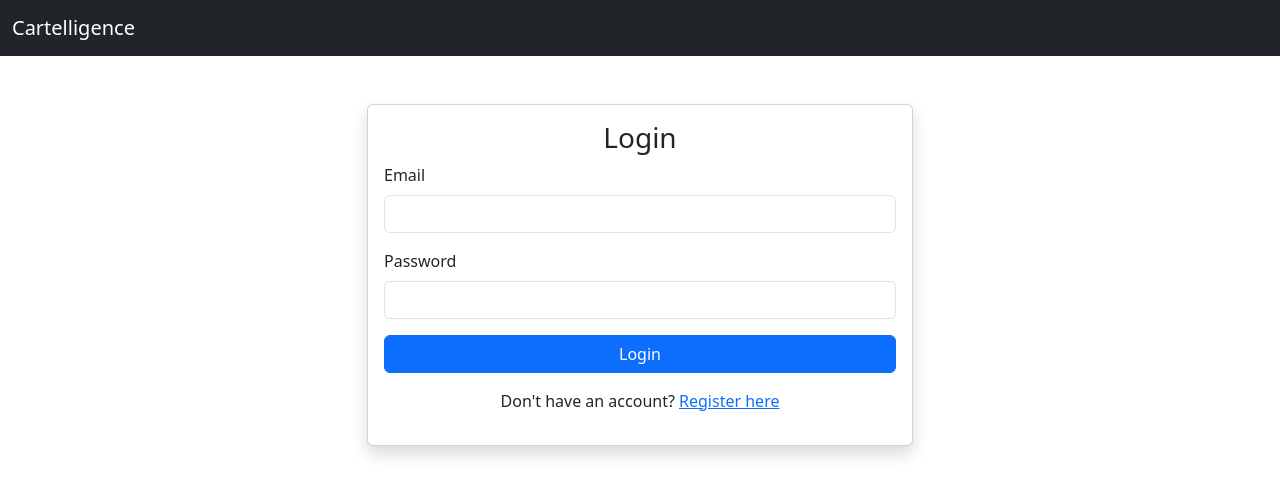
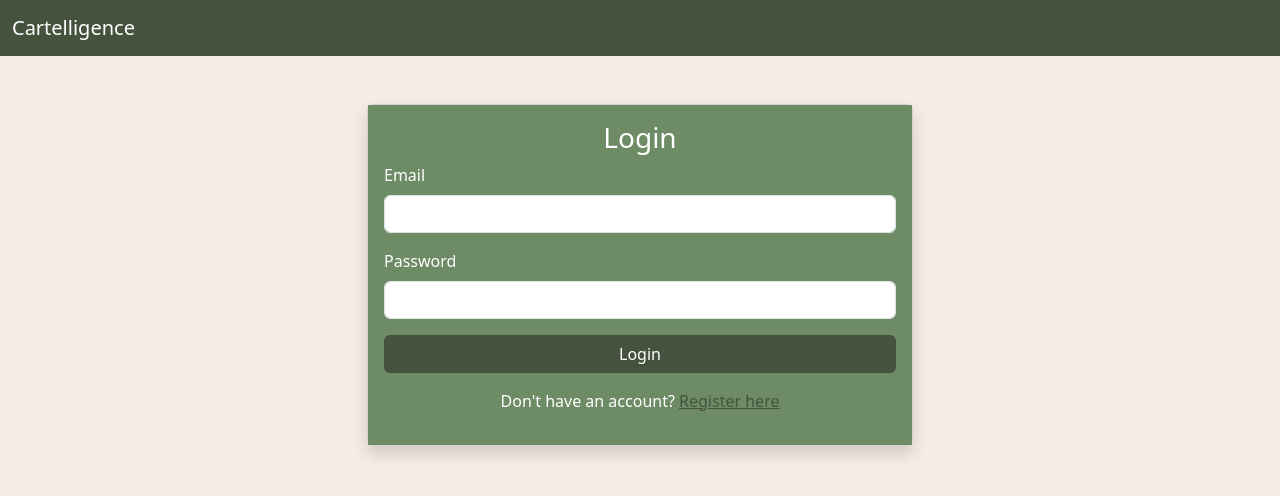
Before and after one commit to alephnull07/Cartelligence, a Flask app: page /login in a window 1280 px wide. Shown: the top 496 px of the page. Run offline with Flask 3, Linux system fonts and the light colour scheme.

Commit message:
Styled login.html to fit color palette

```diff
--- a/static/css/styles.css
+++ b/static/css/styles.css
@@ -245,6 +245,7 @@ body.has-topbar .main-content {
     background-color: #f6f6f6; /* Light grey */
 }
 
+
 #edit-btn {
     background-color: #c47a6d; /* Red */
 }
--- a/templates/login.html
+++ b/templates/login.html
@@ -5,11 +5,11 @@
     <link href="https://cdn.jsdelivr.net/npm/bootstrap@5.3.1/dist/css/bootstrap.min.css" rel="stylesheet">
     <script src="https://cdn.jsdelivr.net/npm/bootstrap@5.3.1/dist/js/bootstrap.bundle.min.js"></script>
 </head>
-<body>
+<body style="background-color: #f5ece5;">
     <!-- Navbar -->
-    <nav class="navbar navbar-expand-lg navbar-dark bg-dark">
+    <nav class="navbar navbar-expand-lg" style="background-color: #45523e;">
         <div class="container-fluid">
-            <a class="navbar-brand" href="/">Cartelligence</a>
+            <a class="navbar-brand" href="/" style="color: #ffff;">Cartelligence</a>
         </div>
     </nav>
 
@@ -59,22 +59,22 @@
         <div class="row justify-content-center">
             <div class="col-md-6">
                 <div class="card shadow">
-                    <div class="card-body">
-                        <h3 class="card-title text-center">Login</h3>
+                    <div class="card-body" style="background-color: #6d8b65;">
+                        <h3 class="card-title text-center" style="color: #fff;">Login</h3>
                         <form method="POST">
                             <div class="mb-3">
-                                <label for="email" class="form-label">Email</label>
+                                <label for="email" class="form-label" style="color: #fff;">Email</label>
                                 <!-- Pre-fill the email input -->
                                 <input type="email" class="form-control" id="email" name="email" value="{{ email }}" required>
                             </div>
                             <div class="mb-3">
-                                <label for="password" class="form-label">Password</label>
+                                <label for="password" class="form-label" style="color: #fff;">Password</label>
                                 <!-- Password is cleared after form submission -->
                                 <input type="password" class="form-control" id="password" name="password" required>
                             </div>
-                            <button type="submit" class="btn btn-primary w-100">Login</button>
+                            <button type="submit" class="btn w-100" style="color: #fff; background-color: #45523e;">Login</button>
                         </form>
-                        <p class="text-center mt-3">Don't have an account? <a href="/register">Register here</a></p>
+                        <p class="text-center mt-3" style="color: #fff;">Don't have an account? <a href="/register" style="color: #45523e;">Register here</a></p>
                     </div>
                 </div>
             </div>
```
